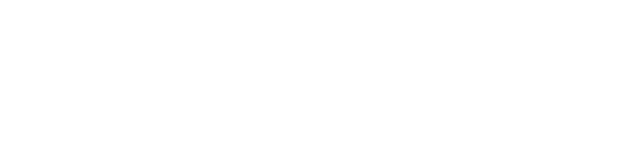
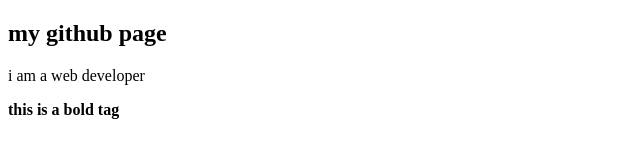
Before and after one commit to Hafizur27/my-second-repo, a plain HTML site: page index.html in a window 1280 px wide. Shown: the whole page, without its empty margins (0-640 px from the left). Drawn offline with Linux system fonts and the light colour scheme.

Commit message:
new code  commit

```diff
--- a/index.html
+++ b/index.html
@@ -7,6 +7,9 @@
     <title>my-second-repo</title>
 </head>
 <body>
+    <h2>my github page</h2>
+    <p> i am a web developer </p>
+    <b>this is a bold tag</b>
 
 </body>
 </html>
```
